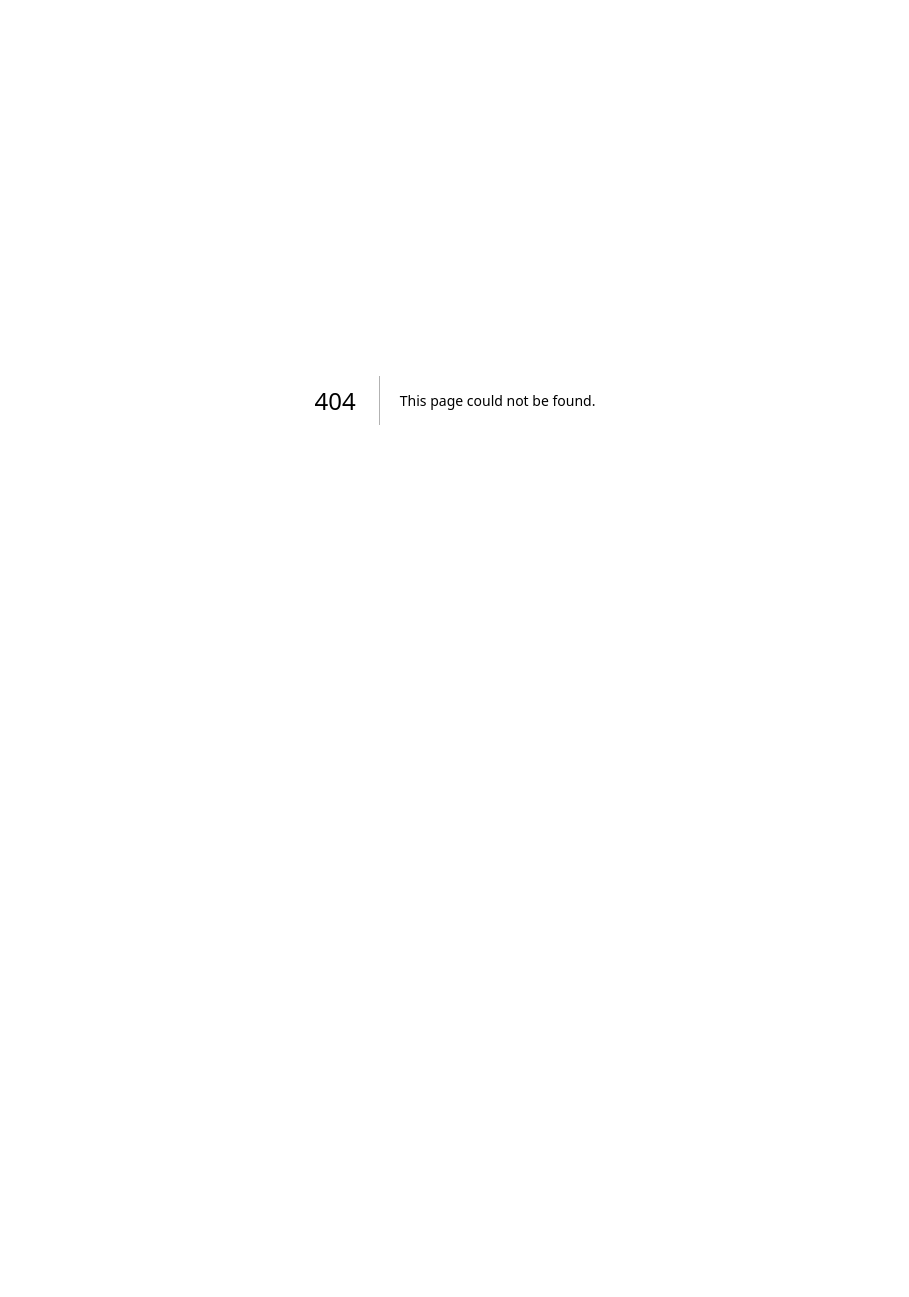
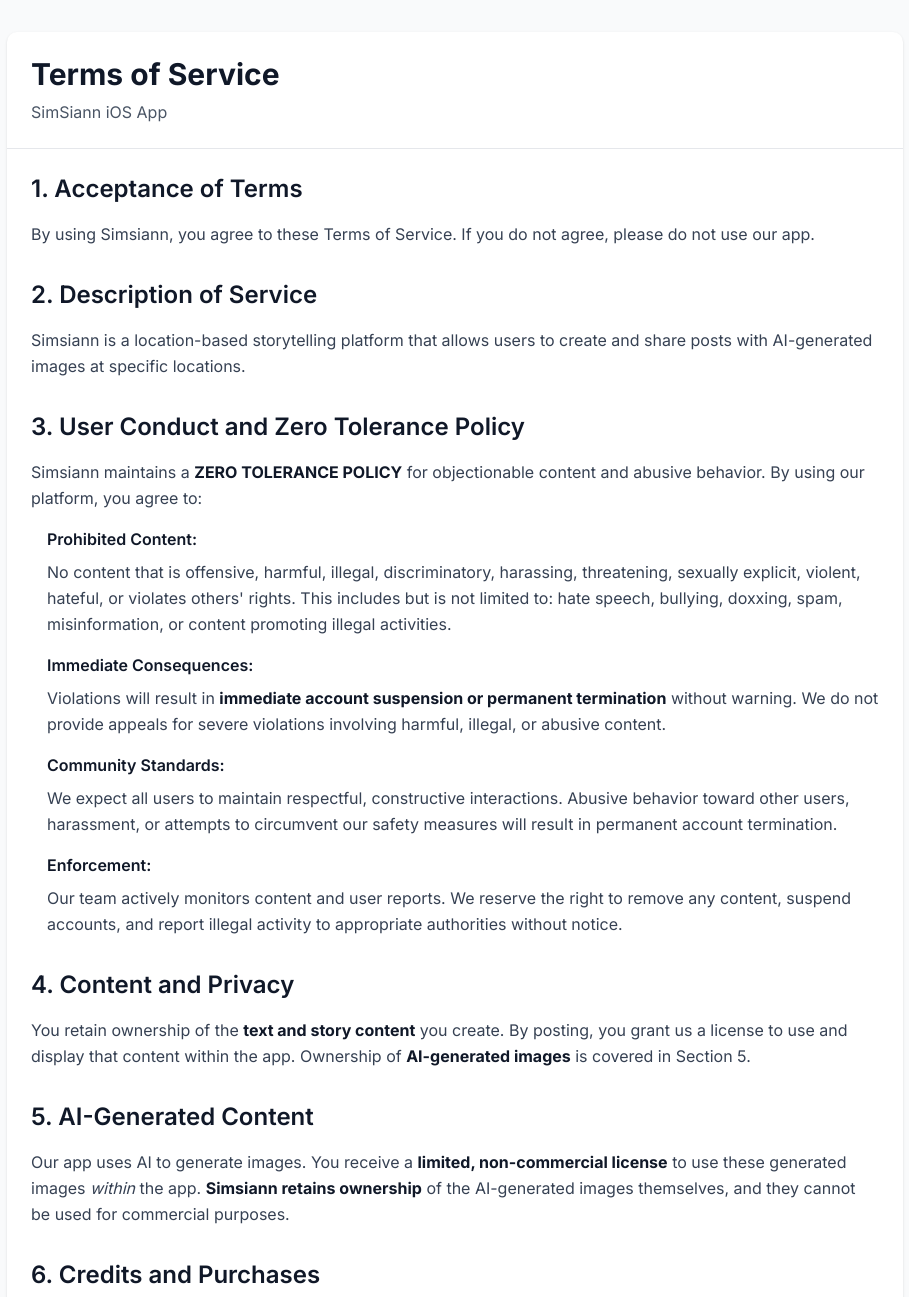
Before and after one commit to hhtzuhh/hhtzuhh.github.io, a Next.js app: page /simsiann/agreement in a window 1280 px wide. Before the commit this address had no page. Shown: the top 1297 px of the page, without its empty margins (185-1094 px from the left). Before the commit the page ends 800 px from the top, so only its background shows below. Built offline with nearby package versions, Linux system fonts and the light colour scheme; a web font is replaced by a local one.

Commit message:
agreement page

```diff
--- /dev/null
+++ b/src/app/simsiann/agreement/page.tsx
@@ -0,0 +1,129 @@
+export default function TermsOfService() {
+  return (
+    <div className="min-h-screen bg-gray-50 dark:bg-gray-900 py-8 px-4">
+      <div className="max-w-4xl mx-auto bg-white dark:bg-gray-800 rounded-lg shadow-sm">
+        {/* Header */}
+        <div className="p-6 border-b border-gray-200 dark:border-gray-700">
+          <h1 className="text-3xl font-bold text-gray-900 dark:text-white">Terms of Service</h1>
+          <p className="text-gray-600 dark:text-gray-400 mt-2">SimSiann iOS App</p>
+        </div>
+
+        {/* Content */}
+        <div className="p-6 space-y-8">
+          <section>
+            <h2 className="text-2xl font-semibold text-gray-900 dark:text-white mb-4">1. Acceptance of Terms</h2>
+            <p className="text-gray-700 dark:text-gray-300 leading-relaxed">
+              By using Simsiann, you agree to these Terms of Service. If you do not agree, please do not use our app.
+            </p>
+          </section>
+
+          <section>
+            <h2 className="text-2xl font-semibold text-gray-900 dark:text-white mb-4">2. Description of Service</h2>
+            <p className="text-gray-700 dark:text-gray-300 leading-relaxed">
+              Simsiann is a location-based storytelling platform that allows users to create and share posts with AI-generated images at specific locations.
+            </p>
+          </section>
+
+          <section>
+            <h2 className="text-2xl font-semibold text-gray-900 dark:text-white mb-4">3. User Conduct and Zero Tolerance Policy</h2>
+            <p className="text-gray-700 dark:text-gray-300 leading-relaxed mb-4">
+              Simsiann maintains a <strong className="text-gray-900 dark:text-white">ZERO TOLERANCE POLICY</strong> for objectionable content and abusive behavior. By using our platform, you agree to:
+            </p>
+
+            <div className="space-y-4 ml-4">
+              <div>
+                <h3 className="font-semibold text-gray-900 dark:text-white mb-2">Prohibited Content:</h3>
+                <p className="text-gray-700 dark:text-gray-300 leading-relaxed">
+                  No content that is offensive, harmful, illegal, discriminatory, harassing, threatening, sexually explicit, violent, hateful, or violates others' rights. This includes but is not limited to: hate speech, bullying, doxxing, spam, misinformation, or content promoting illegal activities.
+                </p>
+              </div>
+
+              <div>
+                <h3 className="font-semibold text-gray-900 dark:text-white mb-2">Immediate Consequences:</h3>
+                <p className="text-gray-700 dark:text-gray-300 leading-relaxed">
+                  Violations will result in <strong className="text-gray-900 dark:text-white">immediate account suspension or permanent termination</strong> without warning. We do not provide appeals for severe violations involving harmful, illegal, or abusive content.
+                </p>
+              </div>
+
+              <div>
+                <h3 className="font-semibold text-gray-900 dark:text-white mb-2">Community Standards:</h3>
+                <p className="text-gray-700 dark:text-gray-300 leading-relaxed">
+                  We expect all users to maintain respectful, constructive interactions. Abusive behavior toward other users, harassment, or attempts to circumvent our safety measures will result in permanent account termination.
+                </p>
+              </div>
+
+              <div>
+                <h3 className="font-semibold text-gray-900 dark:text-white mb-2">Enforcement:</h3>
+                <p className="text-gray-700 dark:text-gray-300 leading-relaxed">
+                  Our team actively monitors content and user reports. We reserve the right to remove any content, suspend accounts, and report illegal activity to appropriate authorities without notice.
+                </p>
+              </div>
+            </div>
+          </section>
+
+          <section>
+            <h2 className="text-2xl font-semibold text-gray-900 dark:text-white mb-4">4. Content and Privacy</h2>
+            <p className="text-gray-700 dark:text-gray-300 leading-relaxed">
+              You retain ownership of the <strong className="text-gray-900 dark:text-white">text and story content</strong> you create. By posting, you grant us a license to use and display that content within the app. Ownership of <strong className="text-gray-900 dark:text-white">AI-generated images</strong> is covered in Section 5.
+            </p>
+          </section>
+
+          <section>
+            <h2 className="text-2xl font-semibold text-gray-900 dark:text-white mb-4">5. AI-Generated Content</h2>
+            <p className="text-gray-700 dark:text-gray-300 leading-relaxed">
+              Our app uses AI to generate images. You receive a <strong className="text-gray-900 dark:text-white">limited, non-commercial license</strong> to use these generated images <em>within</em> the app. <strong className="text-gray-900 dark:text-white">Simsiann retains ownership</strong> of the AI-generated images themselves, and they cannot be used for commercial purposes.
+            </p>
+          </section>
+
+          <section>
+            <h2 className="text-2xl font-semibold text-gray-900 dark:text-white mb-4">6. Credits and Purchases</h2>
+            <p className="text-gray-700 dark:text-gray-300 leading-relaxed">
+              AI image generation requires credits. Credit purchases are final and non-refundable except as required by law.
+            </p>
+          </section>
+
+          <section>
+            <h2 className="text-2xl font-semibold text-gray-900 dark:text-white mb-4">7. Location Services</h2>
+            <p className="text-gray-700 dark:text-gray-300 leading-relaxed">
+              Our app uses your location to enable location-based features. You can control location permissions in your device settings.
+            </p>
+          </section>
+
+          <section>
+            <h2 className="text-2xl font-semibold text-gray-900 dark:text-white mb-4">8. Limitation of Liability</h2>
+            <p className="text-gray-700 dark:text-gray-300 leading-relaxed">
+              Simsiann is provided 'as is' without warranties. We are not liable for any damages arising from app use.
+            </p>
+          </section>
+
+          <section>
+            <h2 className="text-2xl font-semibold text-gray-900 dark:text-white mb-4">9. Changes to Terms</h2>
+            <p className="text-gray-700 dark:text-gray-300 leading-relaxed">
+              We may update these terms. Continued use of the app constitutes acceptance of updated terms.
+            </p>
+          </section>
+
+          <section>
+            <h2 className="text-2xl font-semibold text-gray-900 dark:text-white mb-4">10. Contact</h2>
+            <p className="text-gray-700 dark:text-gray-300 leading-relaxed">
+              For questions about these terms, contact us at{' '}
+              <a
+                href="mailto:jaeger3435hh@gmail.com"
+                className="text-blue-600 dark:text-blue-400 hover:underline"
+              >
+                jaeger3435hh@gmail.com
+              </a>
+            </p>
+          </section>
+        </div>
+
+        {/* Footer */}
+        <div className="border-t border-gray-200 dark:border-gray-700 p-6">
+          <p className="text-center text-sm text-gray-500 dark:text-gray-400">
+            Last updated: {new Date().toLocaleDateString()}
+          </p>
+        </div>
+      </div>
+    </div>
+  )
+}
```
